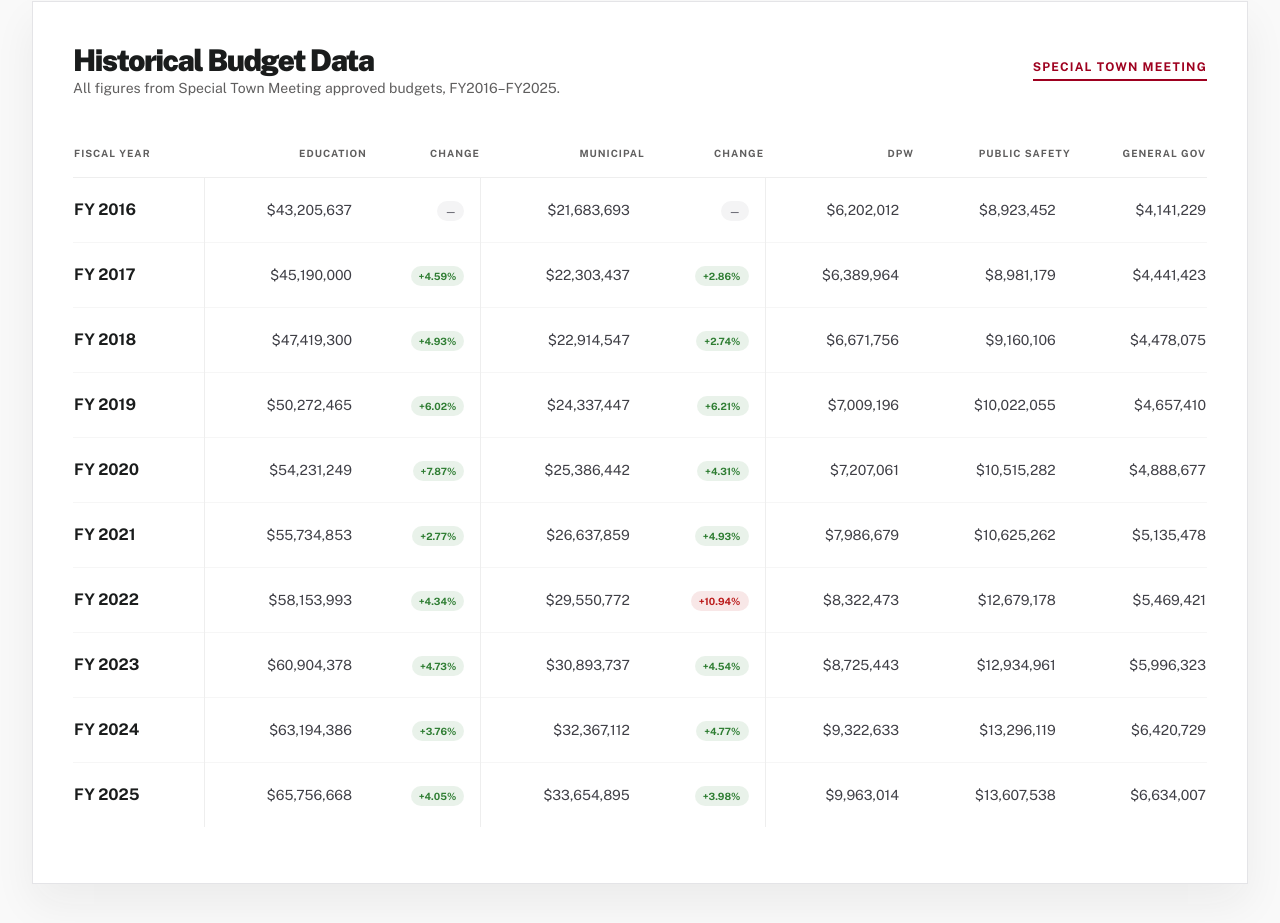
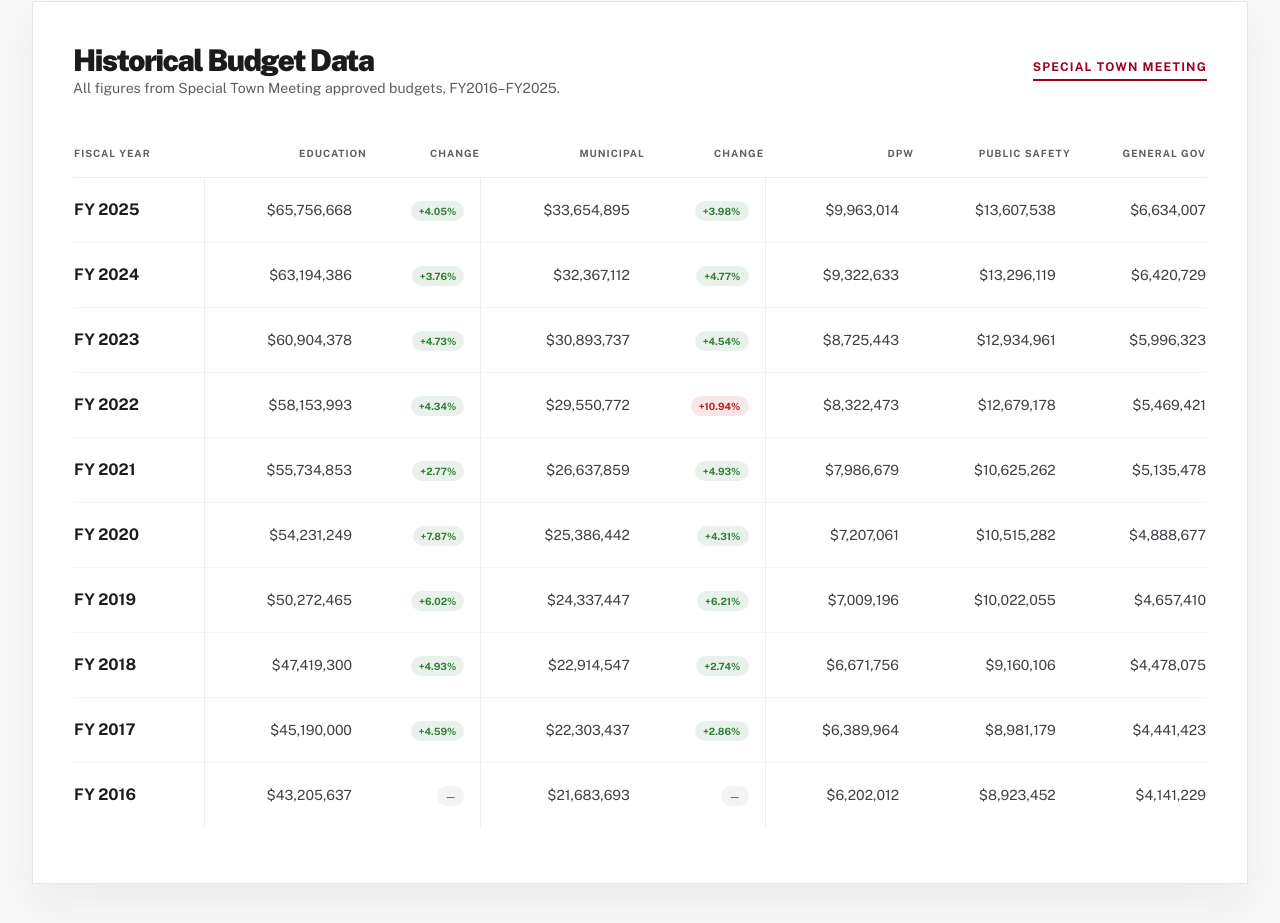
Before and after one commit to tirellat/winchester-budget, a React (Vite) app: page /summary in a window 1280 px wide. Shown: the part 1154-2077 px from the top of the page. Built offline with nearby package versions, Linux system fonts and the light colour scheme.

Commit message:
feat: order historical budget table from newest to oldest on summary page

```diff
--- a/src/pages/SummaryPage.tsx
+++ b/src/pages/SummaryPage.tsx
@@ -285,7 +285,7 @@ export default function SummaryPage() {
               </tr>
             </thead>
             <tbody className="divide-y divide-surface-container/50 dark:divide-zinc-800/50">
-              {completeFYs.map((fy) => (
+              {[...completeFYs].reverse().map((fy) => (
                 <tr className="hover:bg-surface-container-low dark:hover:bg-zinc-800/50 transition-colors" key={fy.fiscalYear}>
                   <td className="py-5 font-bold text-on-background border-r border-surface-container dark:border-zinc-800/50 pr-4">
                     {getFiscalYearLabel(fy.fiscalYear)}
```
